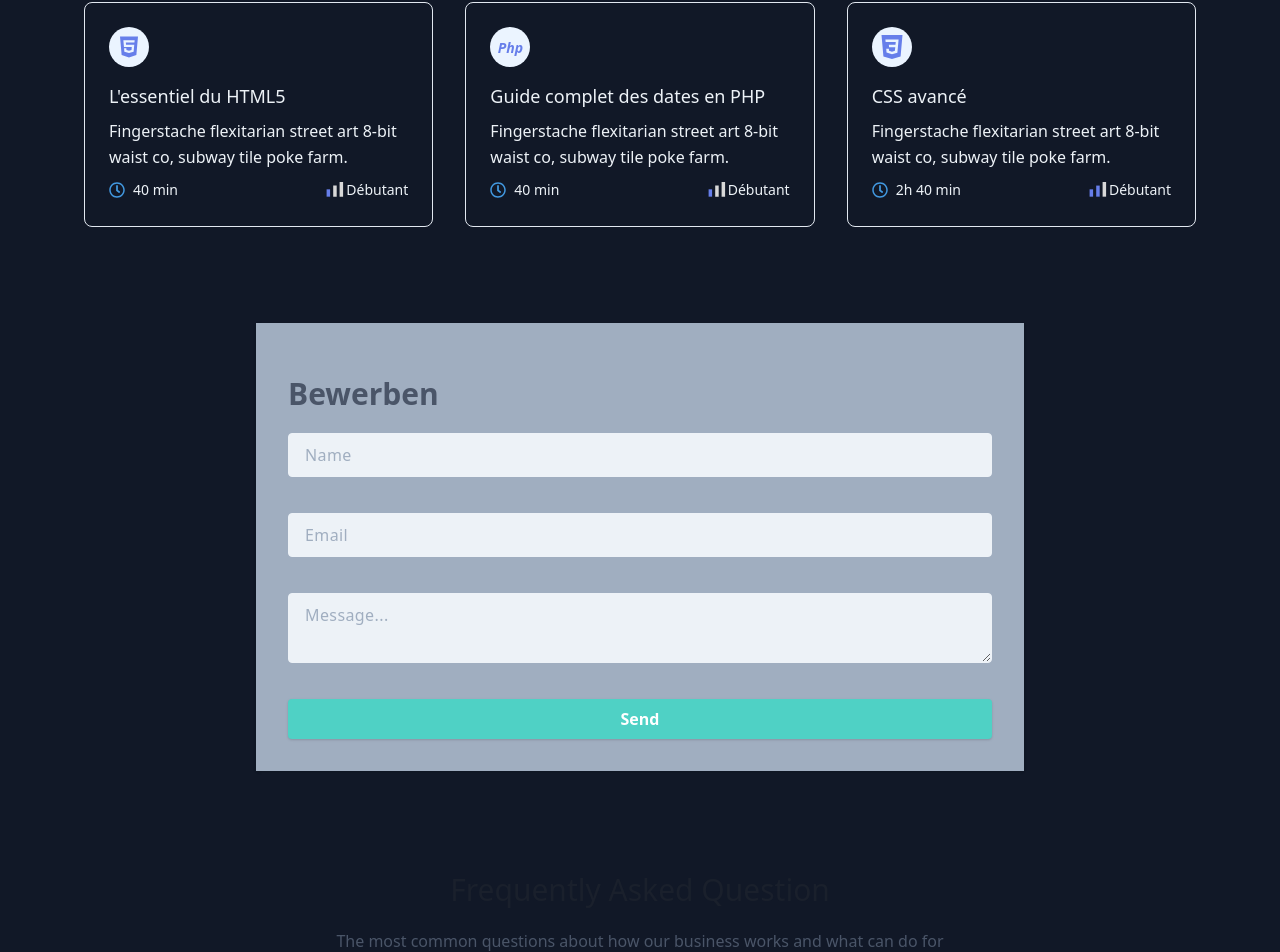
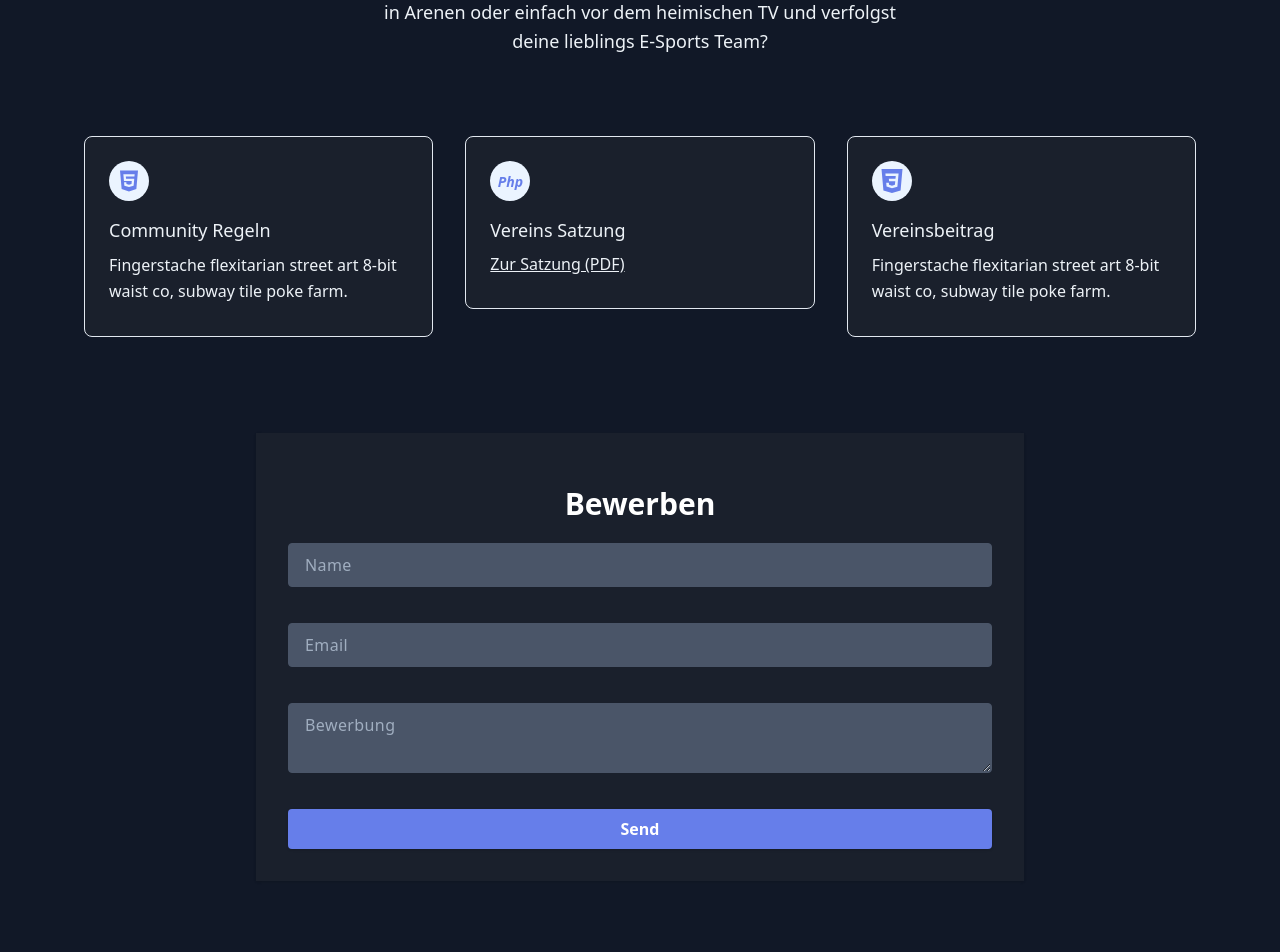
Before and after one commit to thomasmax-97/Clanpage, a Nuxt app: page /mitglied in a window 1280 px wide. Shown: the part 362-1314 px from the top of the page. Built offline with nearby package versions, Linux system fonts and the light colour scheme.

Commit message:
frontend/revised

```diff
--- a/components/Apply.vue
+++ b/components/Apply.vue
@@ -1,10 +1,10 @@
 <template>
-    <form id="contact-me" class="w-full mx-auto max-w-3xl bg-gray-500 shadow p-8 text-gray-700 ">
-    <h2 class="w-full my-2 text-3xl font-bold leading-tight my-5">Bewerben</h2>
+    <form id="contact-me" class="w-full mx-auto max-w-3xl bg-gray-900 shadow p-8 text-gray-700 ">
+    <h2 class="w-full text-center  text-white my-2 text-3xl font-bold leading-tight my-5">Bewerben</h2>
     <!-- name field -->
     <div class="flex flex-wrap mb-6">
         <div class="relative w-full appearance-none label-floating">
-            <input class="tracking-wide py-2 px-4 mb-3 leading-relaxed appearance-none block w-full bg-gray-200 border border-gray-200 rounded focus:outline-none focus:bg-white focus:border-gray-500"
+            <input class="tracking-wide py-2 px-4 mb-3 leading-relaxed appearance-none block w-full bg-gray-700 border border-gray-700 rounded focus:outline-none text-white focus:border-gray-500"
             id="name" type="text" placeholder="Name " required>
             <label for="name" class="absolute tracking-wide py-2 px-4 mb-4 opacity-0 leading-tight block top-0 left-0 cursor-text">
                 Name
@@ -14,9 +14,9 @@
     <!-- email field -->
     <div class="flex flex-wrap mb-6">
         <div class="relative w-full appearance-none label-floating">
-            <input class="tracking-wide py-2 px-4 mb-3 leading-relaxed appearance-none block w-full bg-gray-200 border border-gray-200 rounded focus:outline-none focus:bg-white focus:border-gray-500"
+            <input class="tracking-wide py-2 px-4 mb-3 leading-relaxed appearance-none block w-full bg-gray-700 border border-gray-700 text-white rounded  focus:border-gray-500"
             id="name" type="text" placeholder="Email" required>
-            <label for="name" class="absolute tracking-wide py-2 px-4 mb-4 opacity-0 leading-tight block top-0 left-0 cursor-text">
+            <label for="name" class="absolute tracking-wide py-2 text-gray-400 px-4 mb-4 opacity-0 leading-tight block top-0 left-0 cursor-text">
                 Email
             </label>
         </div>
@@ -24,15 +24,15 @@
     <!-- Message field -->
     <div class="flex flex-wrap mb-6">
         <div class="relative w-full appearance-none label-floating">
-            <textarea class="autoexpand tracking-wide py-2 px-4 mb-3 leading-relaxed appearance-none block w-full bg-gray-200 border border-gray-200 rounded focus:outline-none focus:bg-white focus:border-gray-500"
-                id="message" type="text" placeholder="Message..."></textarea>
+            <textarea class="autoexpand tracking-wide py-2 px-4 mb-3 leading-relaxed appearance-none block w-full bg-gray-700 border border-gray-700 rounded focus:outline-none text-white focus:border-gray-500"
+                id="message" type="text" placeholder="Bewerbung"></textarea>
                 <label for="message" class="absolute tracking-wide py-2 px-4 mb-4 opacity-0 leading-tight block top-0 left-0 cursor-text">Message...
             </label>
         </div>
     </div>
 
     <div class="">
-        <button class="w-full shadow bg-teal-400 hover:bg-teal-400 focus:shadow-outline focus:outline-none text-white font-bold py-2 px-4 rounded"
+        <button class="w-full shadow text-white bg-indigo-500 hover:bg-indigo-600 focus:shadow-outline focus:outline-none text-white font-bold py-2 px-4 rounded"
             type="submit">
             Send
         </button>
--- a/components/Applyhead.vue
+++ b/components/Applyhead.vue
@@ -5,86 +5,57 @@
     <section class=" text-gray-200 ">
       <div class="max-w-6xl mx-auto px-5 py-24 ">
         <div class="flex flex-wrap w-full mb-20 flex-col items-center text-center">
-          <h1 class=" title-font mb-2 text-4xl font-extrabold leading-10 tracking-tight text-left sm:text-5xl sm:leading-none md:text-6xl"> Vereins Mitglied werden</h1>
-          <p class="lg:w-1/2 w-full leading-relaxed text-base">
-            Enseigner c'est apprendre deux fois. J'aime partager mes connaissances et mes découvertses.
+          <h1 class=" title-font mb-12 text-4xl font-extrabold leading-10 tracking-tight text-left sm:text-5xl sm:leading-none md:text-6xl"> Vereins Mitglied werden</h1>
+
+          <p class="lg:w-1/2 w-full text-lg leading-relaxed ">
+           Du spielst gerne Computerspiele? Tauchst mit deinen Freunden, gemütlich im heimischen Sessel, oder mit den Kollegen in spannende Gameswelten ab? Du schaust gerne E-Sports Events in Arenen oder einfach vor dem heimischen TV und verfolgst deine lieblings E-Sports Team?
           </p>
         </div>
         <div class="flex flex-wrap -m-4">
           <div class="xl:w-1/3 md:w-1/2 p-4">
-            <div class="border border-gray-300 p-6 rounded-lg">
+            <div class="border border-gray-300 bg-gray-900 p-6 rounded-lg">
               <div class="w-10 h-10 inline-flex items-center justify-center rounded-full bg-indigo-100 text-indigo-500 mb-4">
                 <svg class=" fill-current h-6 w-6" xmlns="http://www.w3.org/2000/svg" viewBox="0 0 384 512"><path d="M0 32l34.9 395.8L191.5 480l157.6-52.2L384 32H0zm308.2 127.9H124.4l4.1 49.4h175.6l-13.6 148.4-97.9 27v.3h-1.1l-98.7-27.3-6-75.8h47.7L138 320l53.5 14.5 53.7-14.5 6-62.2H84.3L71.5 112.2h241.1l-4.4 47.7z"/></svg>
               </div>
-              <h2 class="text-lg  font-medium title-font mb-2">L'essentiel du HTML5 </h2>
+              <h2 class="text-lg  font-medium title-font mb-2">Community Regeln</h2>
               <p class="leading-relaxed text-base">Fingerstache flexitarian street art 8-bit waist co, subway tile poke farm.</p>
 
               <div class="text-center mt-2 leading-none flex justify-between w-full">
-                <span class=" mr-3 inline-flex items-center leading-none text-sm  py-1 ">
-                  <svg class=" fill-current w-4 h-4 mr-2 text-blue-500" xmlns="http://www.w3.org/2000/svg" viewBox="0 0 512 512"><path d="M256 8C119 8 8 119 8 256s111 248 248 248 248-111 248-248S393 8 256 8zm0 448c-110.5 0-200-89.5-200-200S145.5 56 256 56s200 89.5 200 200-89.5 200-200 200zm61.8-104.4l-84.9-61.7c-3.1-2.3-4.9-5.9-4.9-9.7V116c0-6.6 5.4-12 12-12h32c6.6 0 12 5.4 12 12v141.7l66.8 48.6c5.4 3.9 6.5 11.4 2.6 16.8L334.6 349c-3.9 5.3-11.4 6.5-16.8 2.6z"/></svg>
-                  40 min
-                </span>
-                <span class=" inline-flex items-center leading-none text-sm">
-                  <svg width="22" height="22" xmlns="http://www.w3.org/2000/svg">
-                    <g fill="none" fill-rule="evenodd">
-                    <path fill="#D8D8D8" d="M9.2 6.583v11.08h3.5V6.583zm6.4 11.084h3.5V3h-3.5z"/>
-                    <path fill="#667EEA" d="M2.6 17.667h3.5v-7.334H2.6z"/></g></svg>
-                    Débutant
-                </span>
+
               </div>
 
             </div>
           </div>
 
           <div class="xl:w-1/3 md:w-1/2 p-4">
-            <div class="border border-gray-300 p-6 rounded-lg">
+            <div class="border border-gray-300  bg-gray-900 p-6 rounded-lg">
               <div class="w-10 h-10 inline-flex items-center justify-center rounded-full bg-indigo-100 text-indigo-500 mb-4 italic">
                 <span class="font-bold text-sm ">
                   Php
                 </span>
               </div>
-              <h2 class="text-lg  font-medium title-font mb-2">Guide complet des dates en PHP</h2>
-              <p class="leading-relaxed text-base">Fingerstache flexitarian street art 8-bit waist co, subway tile poke farm.</p>
+              <h2 class="text-lg  font-medium title-font mb-2">Vereins Satzung</h2>
+              <p class="leading-relaxed text-base"></p>
+              <a class = "underline" target="_blank" href="https://www.docdroid.net/lpVBmF9/vereins-mitgliedschaft-evodt-germany-playsgroup-pdf"
+              >
+              Zur Satzung (PDF)
+              </a>
 
               <div class="text-center mt-2 leading-none flex justify-between w-full">
-                <span class=" mr-3 inline-flex items-center leading-none text-sm  py-1 ">
-                  <svg class=" fill-current w-4 h-4 mr-2 text-blue-500" xmlns="http://www.w3.org/2000/svg" viewBox="0 0 512 512"><path d="M256 8C119 8 8 119 8 256s111 248 248 248 248-111 248-248S393 8 256 8zm0 448c-110.5 0-200-89.5-200-200S145.5 56 256 56s200 89.5 200 200-89.5 200-200 200zm61.8-104.4l-84.9-61.7c-3.1-2.3-4.9-5.9-4.9-9.7V116c0-6.6 5.4-12 12-12h32c6.6 0 12 5.4 12 12v141.7l66.8 48.6c5.4 3.9 6.5 11.4 2.6 16.8L334.6 349c-3.9 5.3-11.4 6.5-16.8 2.6z"/></svg>
-                  40 min
-                </span>
-                <span class=" inline-flex items-center leading-none text-sm">
-                  <svg width="22" height="22" xmlns="http://www.w3.org/2000/svg">
-                    <g fill="none" fill-rule="evenodd">
-                    <path fill="#D8D8D8" d="M9.2 6.583v11.08h3.5V6.583zm6.4 11.084h3.5V3h-3.5z"/>
-                    <path fill="#667EEA" d="M2.6 17.667h3.5v-7.334H2.6z"/></g></svg>
-                    Débutant
-                </span>
+
               </div>
             </div>
           </div>
           <div class="xl:w-1/3 md:w-1/2 p-4">
-            <div class="border border-gray-300 p-6 rounded-lg">
+            <div class="border border-gray-300 bg-gray-900  p-6 rounded-lg">
               <div class="w-10 h-10 inline-flex items-center justify-center rounded-full bg-indigo-100 text-indigo-500 mb-4">
                 <svg class=" fill-current h-6 w-6 " viewBox="0 0 24 24" xmlns="http://www.w3.org/2000/svg"><title>CSS3 icon</title><path d="M1.5 0h21l-1.91 21.563L11.977 24l-8.565-2.438L1.5 0zm17.09 4.413L5.41 4.41l.213 2.622 10.125.002-.255 2.716h-6.64l.24 2.573h6.182l-.366 3.523-2.91.804-2.956-.81-.188-2.11h-2.61l.29 3.855L12 19.288l5.373-1.53L18.59 4.414z"/></svg>
               </div>
-              <h2 class="text-lg  font-medium title-font mb-2">CSS avancé</h2>
+              <h2 class="text-lg  font-medium title-font mb-2">Vereinsbeitrag</h2>
               <p class="leading-relaxed text-base">Fingerstache flexitarian street art 8-bit waist co, subway tile poke farm.</p>
 
               <div class="text-center mt-2 leading-none flex justify-between w-full">
-                <span class=" mr-3 inline-flex items-center leading-none text-sm  py-1 ">
-                  <svg class=" fill-current w-4 h-4 mr-2 text-blue-500" xmlns="http://www.w3.org/2000/svg" viewBox="0 0 512 512"><path d="M256 8C119 8 8 119 8 256s111 248 248 248 248-111 248-248S393 8 256 8zm0 448c-110.5 0-200-89.5-200-200S145.5 56 256 56s200 89.5 200 200-89.5 200-200 200zm61.8-104.4l-84.9-61.7c-3.1-2.3-4.9-5.9-4.9-9.7V116c0-6.6 5.4-12 12-12h32c6.6 0 12 5.4 12 12v141.7l66.8 48.6c5.4 3.9 6.5 11.4 2.6 16.8L334.6 349c-3.9 5.3-11.4 6.5-16.8 2.6z"/></svg>
-                  2h 40 min
-                </span>
-                <span class=" inline-flex items-center leading-none text-sm">
 
-                  <svg width="22" height="22" xmlns="http://www.w3.org/2000/svg">
-                    <g fill="none" fill-rule="evenodd">
-                      <path fill="#D8D8D8" d="M15.6 17.667h3.5V3h-3.5z"/>
-                      <path fill="#667EEA" d="M9.2 6.583v11.08h3.5V6.583z"/>
-                      <path fill="#667EEA" d="M2.6 17.667h3.5v-7.334H2.6z"/>
-                    </g>
-                  </svg>
-                    Débutant
-                </span>
               </div>
 
             </div>
--- a/components/ContacForm.vue
+++ b/components/ContacForm.vue
@@ -19,7 +19,8 @@
           Kontakt
         </h2>
         <p class="leading-relaxed mb-5">
-          orem ipsum dolor sit amet, consectetur adipiscing elit. Aliquam mauris arcu, aliquet in finibus sed
+          Du hast nicht die richtigen Informationen gefunden und benötigst Hilfe?
+        Das ist kein Problem, wir bieten dir mehrere Möglichkeiten uns zu kontaktieren, unser  Team wird dir schnell weiterhelfen.
         </p>
 
         <div class="relative mb-4">
@@ -60,9 +61,6 @@
         <button class="text-white bg-indigo-500 border-0 py-2 px-6 focus:outline-none hover:bg-indigo-600 rounded text-lg">
           Abschicken
         </button>
-        <p class="text-xs text-gray-400 text-opacity-90 mt-3">
-          Vivamus nec eros justo. Suspendisse tortor torto
-        </p>
       </div>
     </div>
   </section>
--- a/components/Faq.vue
+++ b/components/Faq.vue
@@ -3,13 +3,10 @@
       <section class="text-gray-700">
         <div class="container px-5 py-24 mx-auto">
           <div class="text-center mb-20">
-            <h1 class="sm:text-3xl text-2xl font-medium text-center title-font text-gray-900 mb-4">
-              Frequently Asked Question
+            <h1 class="sm:text-3xl text-2xl font-medium text-center title-font text-white mb-4">
+              FAQ- HÄUFIG GESTELLTE FRAGEN
             </h1>
-            <p class="text-base leading-relaxed xl:w-2/4 lg:w-3/4 mx-auto">
-              The most common questions about how our business works and what
-              can do for you.
-            </p>
+
           </div>
           <div class="flex flex-wrap lg:w-4/5 sm:mx-auto sm:mb-2 -mx-2">
             <div class="w-full lg:w-1/2 px-4 py-2">
@@ -18,7 +15,7 @@
                   How Long is this site live?
                 </summary>
 
-                <span>
+                <span class=" text-white">
                   Laboris qui labore cillum culpa in sunt quis sint veniam.
                   Dolore ex aute deserunt esse ipsum elit aliqua. Aute quis
                   minim velit nostrud pariatur culpa magna in aute.
@@ -29,7 +26,7 @@
                   Can I install/upload anything I want on there?
                 </summary>
 
-                <span>
+                <span class=" text-white">
                   Laboris qui labore cillum culpa in sunt quis sint veniam.
                   Dolore ex aute deserunt esse ipsum elit aliqua. Aute quis
                   minim velit nostrud pariatur culpa magna in aute.
@@ -40,7 +37,7 @@
                   How can I migrate to another site?
                 </summary>
 
-                <span>
+                <span class=" text-white">
                   Laboris qui labore cillum culpa in sunt quis sint veniam.
                   Dolore ex aute deserunt esse ipsum elit aliqua. Aute quis
                   minim velit nostrud pariatur culpa magna in aute.
@@ -53,7 +50,7 @@
                   Can I change the domain you give me?
                 </summary>
 
-                <span class="px-4 py-2">
+                <span class=" text-white">
                   Laboris qui labore cillum culpa in sunt quis sint veniam.
                   Dolore ex aute deserunt esse ipsum elit aliqua. Aute quis
                   minim velit nostrud pariatur culpa magna in aute.
@@ -64,7 +61,7 @@
                   How many sites I can create at once?
                 </summary>
 
-                <span class="px-4 py-2">
+                <span class="text-white">
                   Laboris qui labore cillum culpa in sunt quis sint veniam.
                   Dolore ex aute deserunt esse ipsum elit aliqua. Aute quis
                   minim velit nostrud pariatur culpa magna in aute.
@@ -75,7 +72,7 @@
                   How can I communicate with you?
                 </summary>
 
-                <span class="px-4 py-2">
+                <span class=" text-white " >
                   Laboris qui labore cillum culpa in sunt quis sint veniam.
                   Dolore ex aute deserunt esse ipsum elit aliqua. Aute quis
                   minim velit nostrud pariatur culpa magna in aute.
```
Also changed, not shown: components/Footer.vue (+13 -4 lines), components/HomeDiv.vue (+22 -5 lines).
